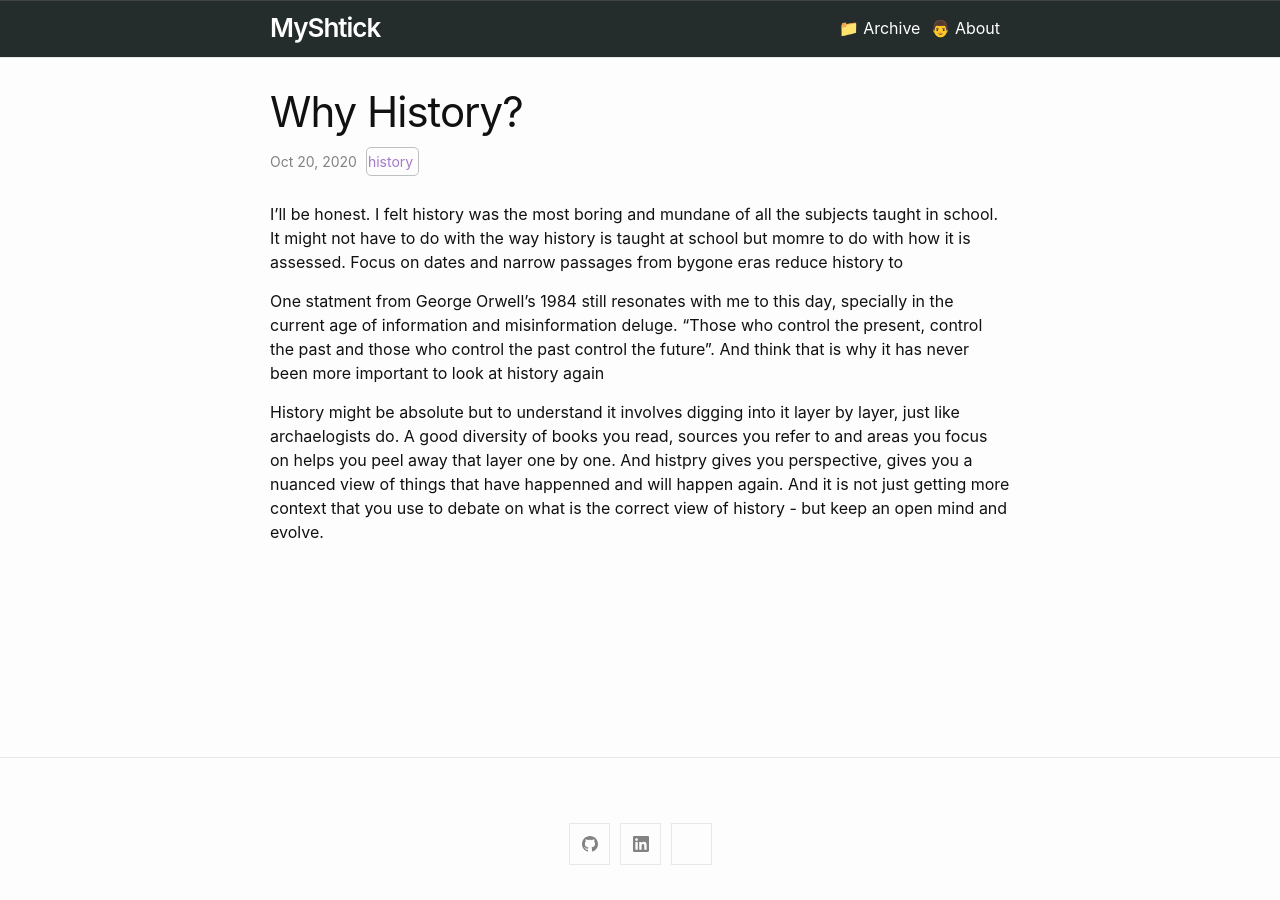
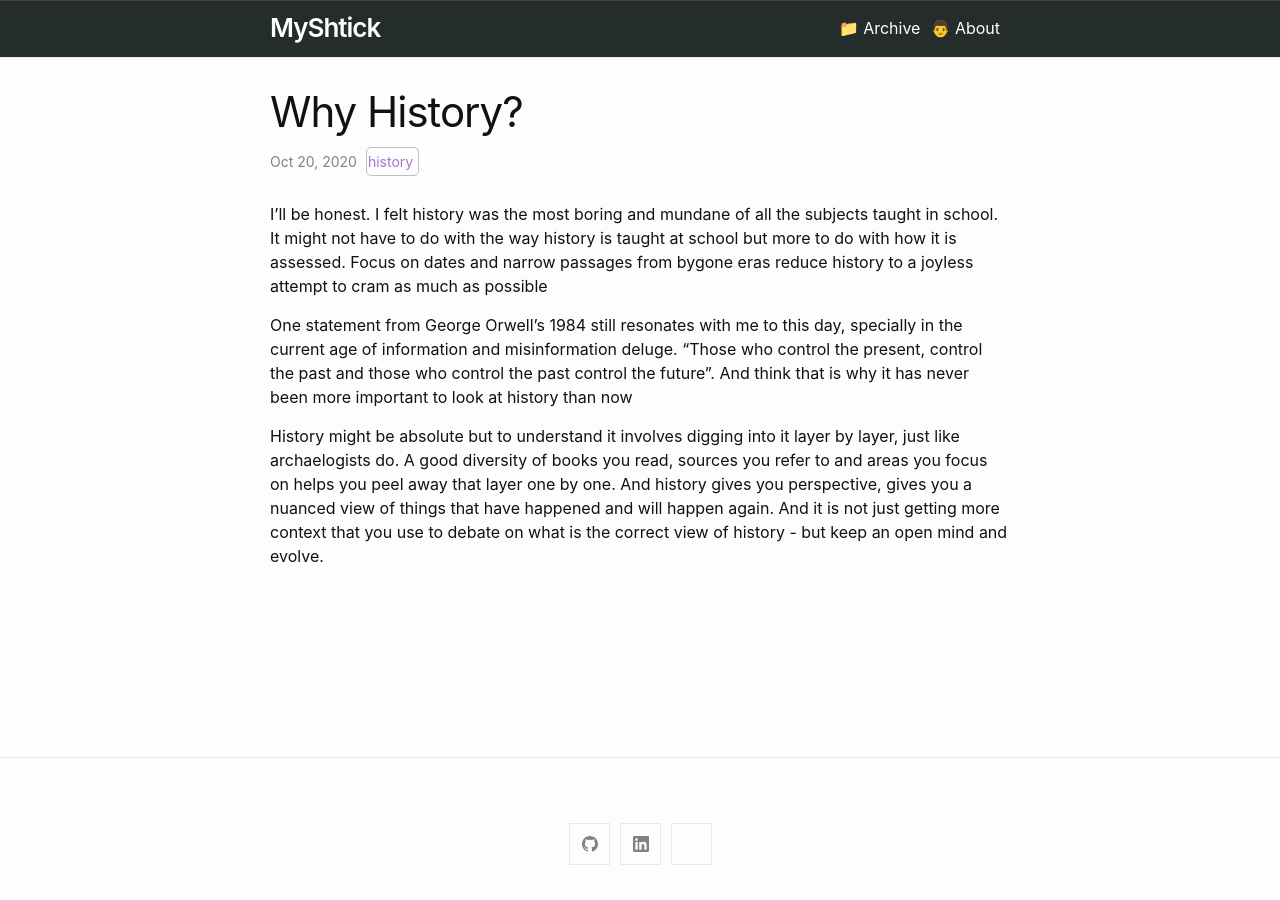
Before and after one commit to nitinrawatiitd/nitinrawatiitd.github.io, a Jekyll site: the page built from docs/_posts/2020-10-20-Why-history?.md, in a window 1280 px wide. Built offline with Jekyll 4.4.1, drawn with Linux system fonts in a browser that asks for light colours.

```diff
--- a/docs/_posts/2020-10-20-Why-history?.md
+++ b/docs/_posts/2020-10-20-Why-history?.md
@@ -3,8 +3,8 @@
 tags: history
 ---
 
-I'll be honest. I felt history was the most boring and mundane of all the subjects taught in school. It might not have to do with the way history is taught at school but momre to do with how it is assessed. Focus on dates and narrow passages from bygone eras reduce history to
+I'll be honest. I felt history was the most boring and mundane of all the subjects taught in school. It might not have to do with the way history is taught at school but more to do with how it is assessed. Focus on dates and narrow passages from bygone eras reduce history to a joyless attempt to cram as much as possible
 
-One statment from  George Orwell's 1984 still resonates with me to this day, specially in the current age of information and misinformation deluge. "Those who control the present, control the past and those who control the past control the future". And think that is why it has never been more important to look at history again
+One statement from  George Orwell's 1984 still resonates with me to this day, specially in the current age of information and misinformation deluge. "Those who control the present, control the past and those who control the past control the future". And think that is why it has never been more important to look at history than now
 
-History might be absolute but to understand it involves digging into it layer by layer, just like archaelogists do. A good diversity of books you read, sources you refer to and areas you focus on helps you peel away that layer one by one. And histpry gives you perspective, gives you a nuanced view of things that have happenned and will happen again. And it is not just getting more context that you use to debate on what is the correct view of history - but keep an open mind and evolve.
+History might be absolute but to understand it involves digging into it layer by layer, just like archaelogists do. A good diversity of books you read, sources you refer to and areas you focus on helps you peel away that layer one by one. And history gives you perspective, gives you a nuanced view of things that have happened and will happen again. And it is not just getting more context that you use to debate on what is the correct view of history - but keep an open mind and evolve.
```
Also changed, not shown: docs/_posts/2020-10-20-Ramayan.md (+3 -3 lines), docs/_posts/2021-04-10-Bayesian_Statistics-1-Introduction.md (+1 -1 lines), 1 other file.
